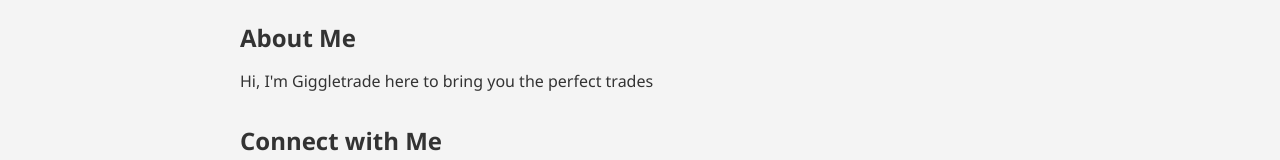
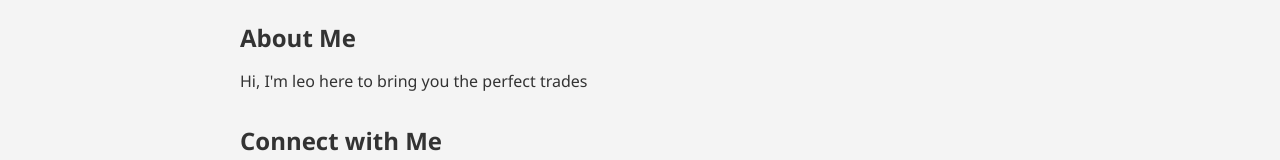
Before and after one commit to giggler9520/webbysite, a plain HTML site: page index.html in a window 1280 px wide. Shown: the part 193-353 px from the top of the page. Drawn offline with Linux system fonts and the light colour scheme.

Commit message:
Update index.html

```diff
--- a/index.html
+++ b/index.html
@@ -52,7 +52,7 @@
     <section>
       <h2>About Me</h2>
       <p>
-        Hi, I'm Giggletrade here to bring you the perfect trades
+        Hi, I'm leo here to bring you the perfect trades
       </p>
     </section>
     <section>
@@ -68,4 +68,5 @@
     &copy; 2025 giggletrader. All rights reserved.
   </footer>
 </body>
+
 </html>
```
